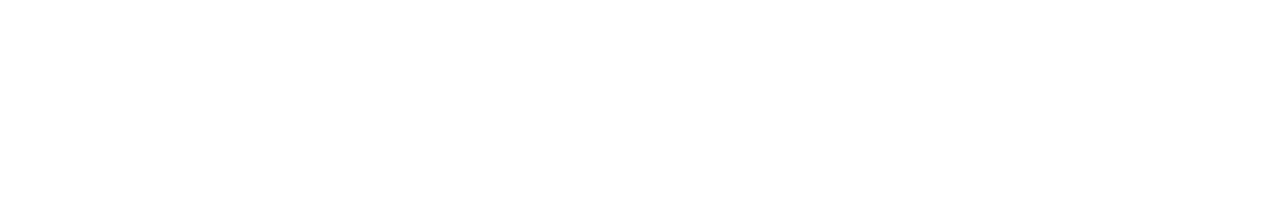
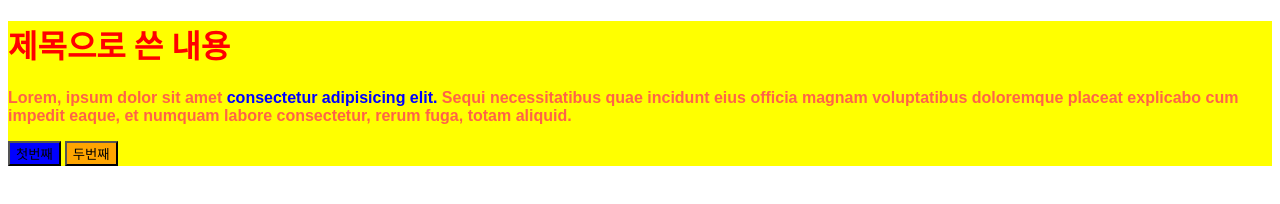
Before and after one commit to Gyuri-v/study-sass, a plain HTML site: page index.html in a window 1280 px wide. Drawn offline with Linux system fonts and the light colour scheme.

Commit message:
작성, 주석, 중첩

```diff
--- a/index.html
+++ b/index.html
@@ -4,9 +4,17 @@
   <meta charset="UTF-8">
   <meta http-equiv="X-UA-Compatible" content="IE=edge">
   <meta name="viewport" content="width=device-width, initial-scale=1.0">
-  <title>Document</title>
+  <link rel="stylesheet" href="./style/main.css">
+  <title>Sass 빌드</title>
 </head>
 <body>
-
+  <div class="container">
+    <h1>제목으로 쓴 내용</h1>
+    <p>Lorem, ipsum dolor sit amet <span>consectetur adipisicing elit.</span> Sequi necessitatibus quae incidunt eius officia magnam voluptatibus doloremque placeat explicabo cum impedit eaque, et numquam labore consectetur, rerum fuga, totam aliquid.</p>
+    <div class="button-wrap">
+      <button class="first-btn">첫번째</button>
+      <button class="second-btn">두번째</button>
+    </div>
+  </div>
 </body>
 </html>
--- /dev/null
+++ b/style/main.scss
@@ -0,0 +1,42 @@
+/* 해당 주석 내용 확인 가능 */
+// 해당 주석 내용 확인 불가능
+
+.container{
+  background-color: yellow;
+
+  h1{
+    color: red;
+  }
+
+  p {
+    color: tomato;
+    font: {
+      family: sans-serif;
+      size: 1em;
+      style: normal;
+      weight: 900;
+    };
+
+    span{
+      color: blue;
+    }
+  }
+}
+
+.first-btn{
+  background-color: blue;
+
+  &:hover{
+    background-color: red;
+  }
+
+}
+
+.second-btn{
+  background-color: orange;
+
+  &:hover{
+    background-color: red;
+  }
+
+}
```
Also changed, not shown: style/main.css (added), 1 other file.
